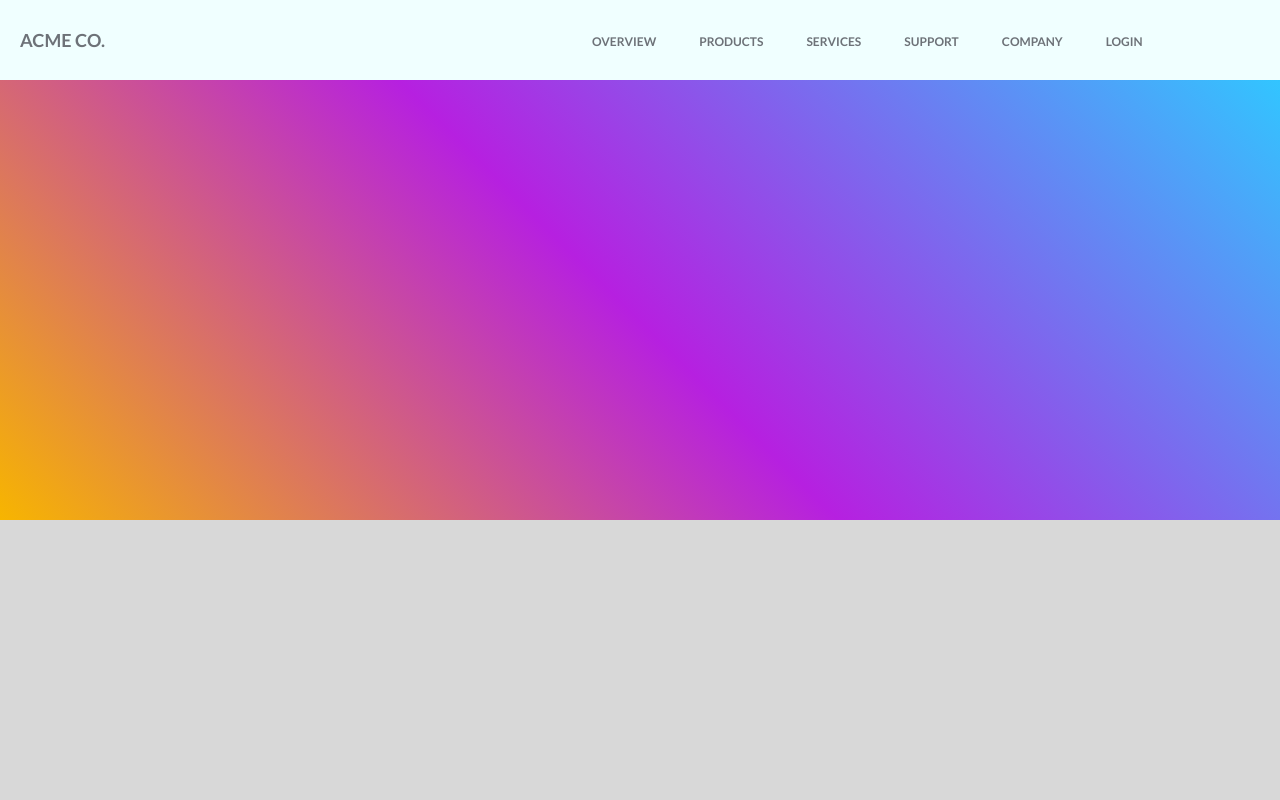
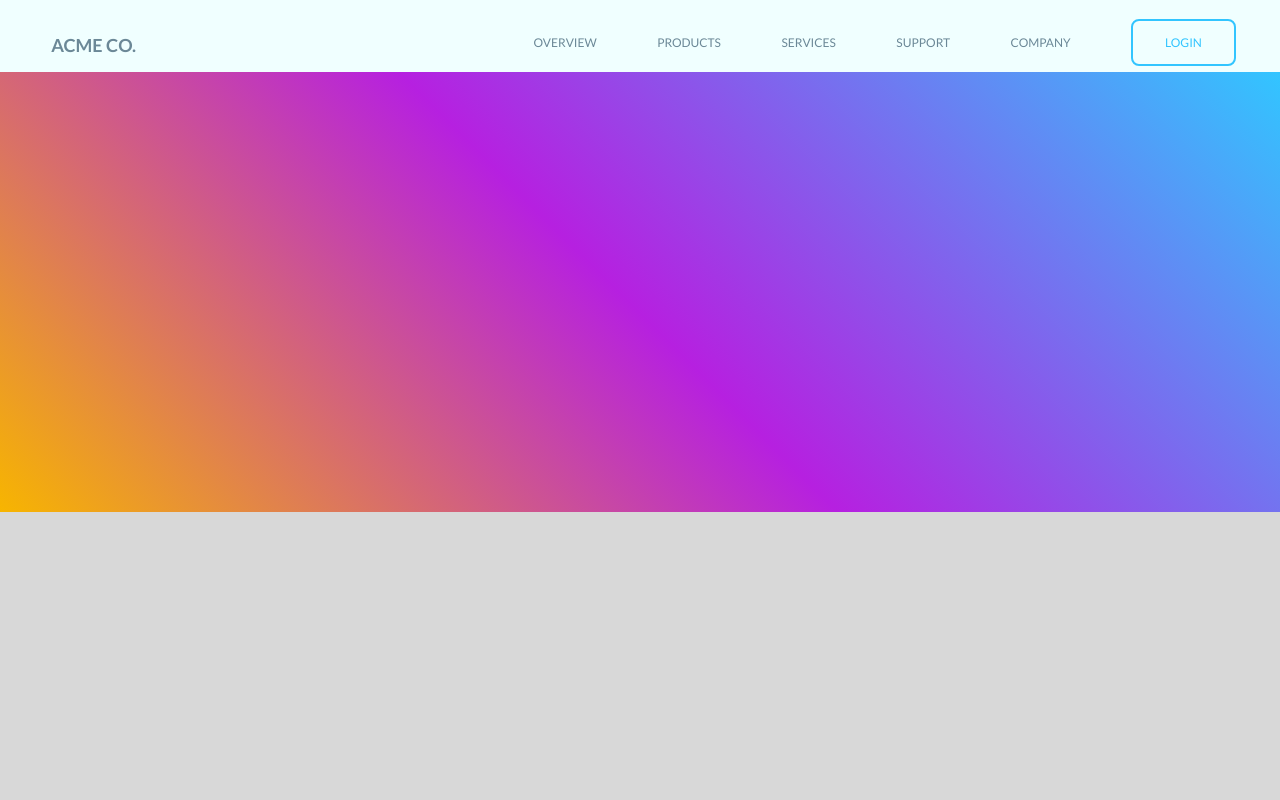
Before and after one commit to Shakya-Prasoon/acme_co, a plain HTML site: page index.html in a window 1280 px wide. Shown: the top 800 px of the page. Drawn offline with Linux system fonts and the light colour scheme.

Commit message:
finished layout of navigation bar

```diff
--- a/index.html
+++ b/index.html
@@ -13,7 +13,7 @@
         <nav>
             <div class="navigation-section">
                 <div class="heading-name">
-                    ACME CO.
+                    <h1>ACME CO.</h1>
                 </div>
                 <div class="navbar">
                     <ul>
--- a/styles.css
+++ b/styles.css
@@ -4,22 +4,23 @@ body {
 }
 
 header {
-    height: 80px;
+    height: 9vh;
     width: 100vw;
-}
-
-.navbar ul li {
-    display: inline;
-    list-style-type: none;
-    padding:20px
 }
 
 a {
     text-decoration: none;
-    color: #6D7278;
+    color: #6b8897;;
     font-size: 12px;
 }
 
+#navigation-login-bttn {
+    color: #32c5ff;
+    border: 2px solid #32c5ff;
+    border-radius: 8px;
+    box-shadow: inset 0px 2px 0px rgb(255 255 255 / 24%);
+    padding: 14px 32px;
+}
 .navigation-section {
     display: flex;
     flex-direction: row;
@@ -28,21 +29,33 @@ a {
     left: 0;
     background: azure;
     width: 100vw;;
-    height: 80px;
+    height: 9vh;
     font-family: 'Lato', sans-serif;
     font-style: normal;
-    font-weight: bold;
-    line-height: 48px;
     text-align: center;
-    color: #6D7278;
+    color: #6b8897;;
 }
 
-.heading-name {
-    line-height: 80px;
-    padding-left: 20px;
+.heading-name h1{
+    line-height: 60px;
+    padding-left: 4vw;
     font-size: 18px;
-    width: 40vw;
+    width: 33vw;
     text-align: left;
+    font-weight: bold;
+}
+
+.navbar ul li {
+    list-style-type: none;
+    padding:20px
+}
+
+.navbar ul {
+    width: 58vw;
+    height:48px;
+    display: flex;
+    justify-content: space-between;
+    align-items: center;
 }
 
 .body-section {
```
